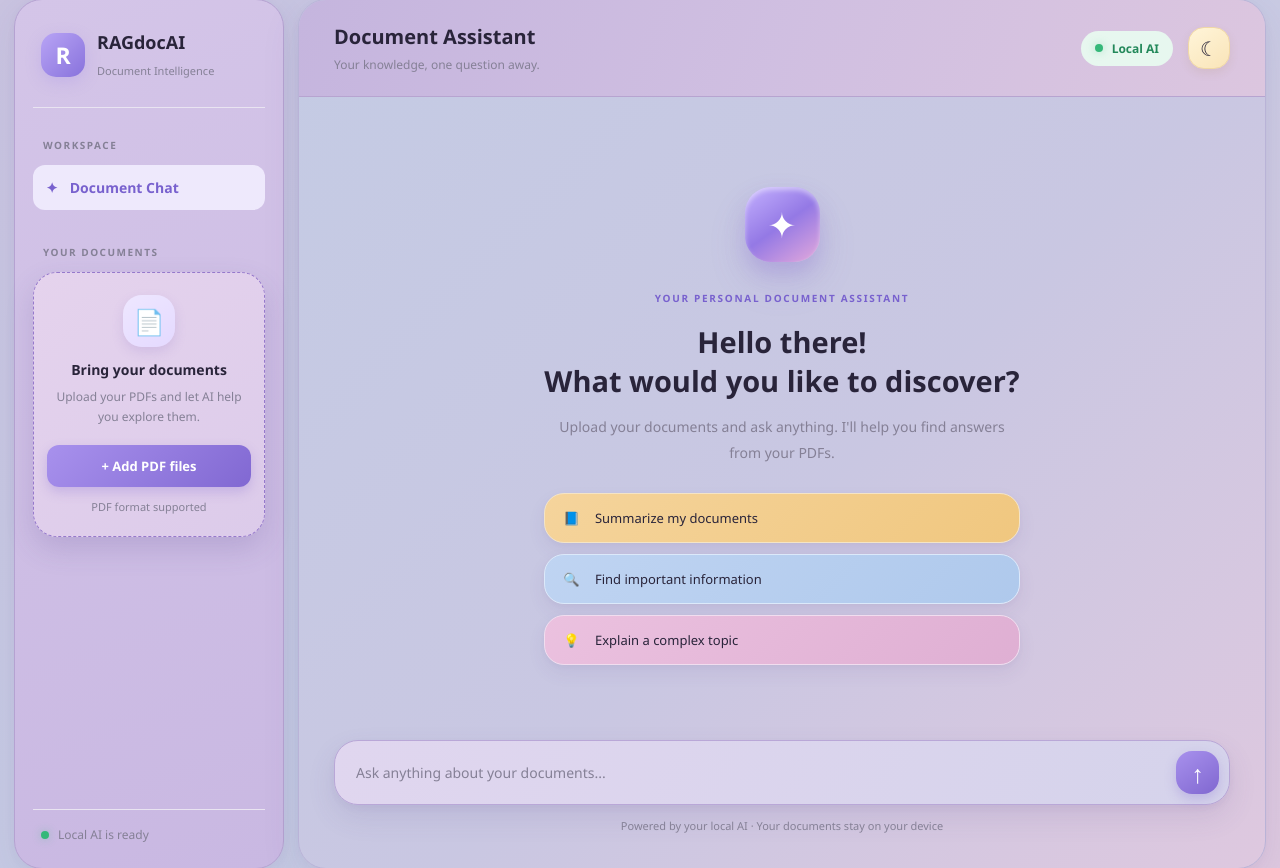
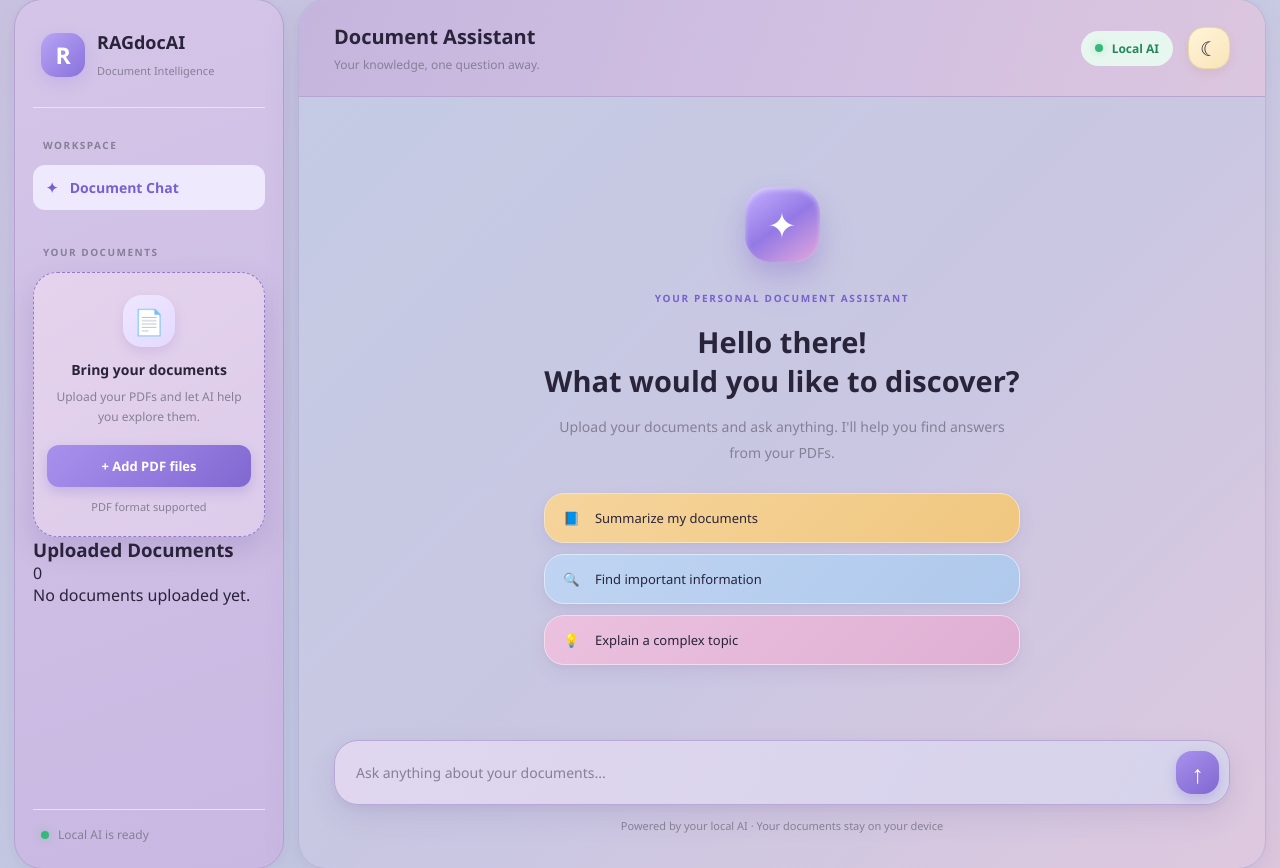
Before and after one commit to shadab-a43/RAGdocAI, a FastAPI app: page / in a window 1280 px wide. Shown: the part 15-883 px from the top of the page. Run offline with FastAPI, Linux system fonts and the light colour scheme.

Commit message:
Update index.html

```diff
--- a/templates/index.html
+++ b/templates/index.html
@@ -40,6 +40,7 @@
 
                 <p class="sidebar-label documents-label">YOUR DOCUMENTS</p>
 
+                <!-- PDF Upload -->
                 <div class="upload-card">
 
                     <div class="upload-icon">📄</div>
@@ -61,6 +62,30 @@
                     >
 
                     <span class="upload-hint">PDF format supported</span>
+
+                </div>
+
+
+                <!-- Uploaded Documents Manager -->
+                <div class="uploaded-documents">
+
+                    <div class="documents-header">
+
+                        <h3>Uploaded Documents</h3>
+
+                        <span id="document-count" class="document-count">
+                            0
+                        </span>
+
+                    </div>
+
+                    <div id="uploaded-documents-list">
+
+                        <div class="documents-empty">
+                            No documents uploaded yet.
+                        </div>
+
+                    </div>
 
                 </div>
 
@@ -200,4 +225,5 @@
     <script src="/static/script.js"></script>
 
 </body>
+
 </html>
```
